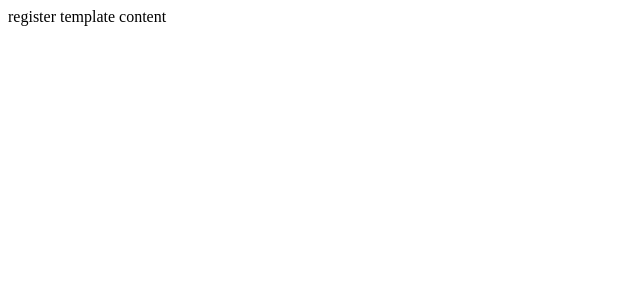
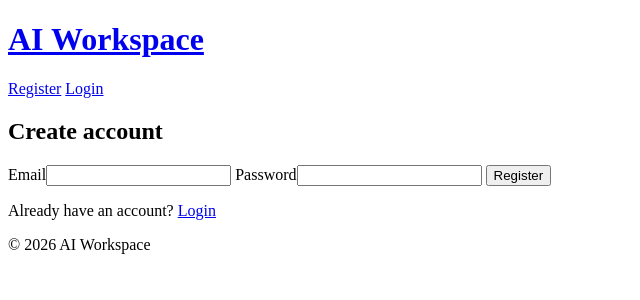
Before and after one commit to vladkosladkojellybeansch/rag-document-assistant, a Python web app: template full_stack_ai_app/app/templates/register.html in a window 1280 px wide. Shown: the top 300 px of the page, without its empty margins (0-640 px from the left). Run offline with Jinja, Linux system fonts and the light colour scheme; the template is opened without the code that fills it, so the values that code supplies are empty.

Commit message:
Add real register.html template

```diff
--- a/full_stack_ai_app/app/templates/register.html
+++ b/full_stack_ai_app/app/templates/register.html
@@ -1 +1,12 @@
-register template content
+{% extends "base.html" %}
+{% block title %}Register{% endblock %}
+{% block content %}
+<h2>Create account</h2>
+{% if error %}<div class="error">{{ error }}</div>{% endif %}
+<form method="post">
+    <label>Email<input type="email" name="email" required></label>
+    <label>Password<input type="password" name="password" minlength="8" required></label>
+    <button type="submit">Register</button>
+</form>
+<p>Already have an account? <a href="/login">Login</a></p>
+{% endblock %}
```
